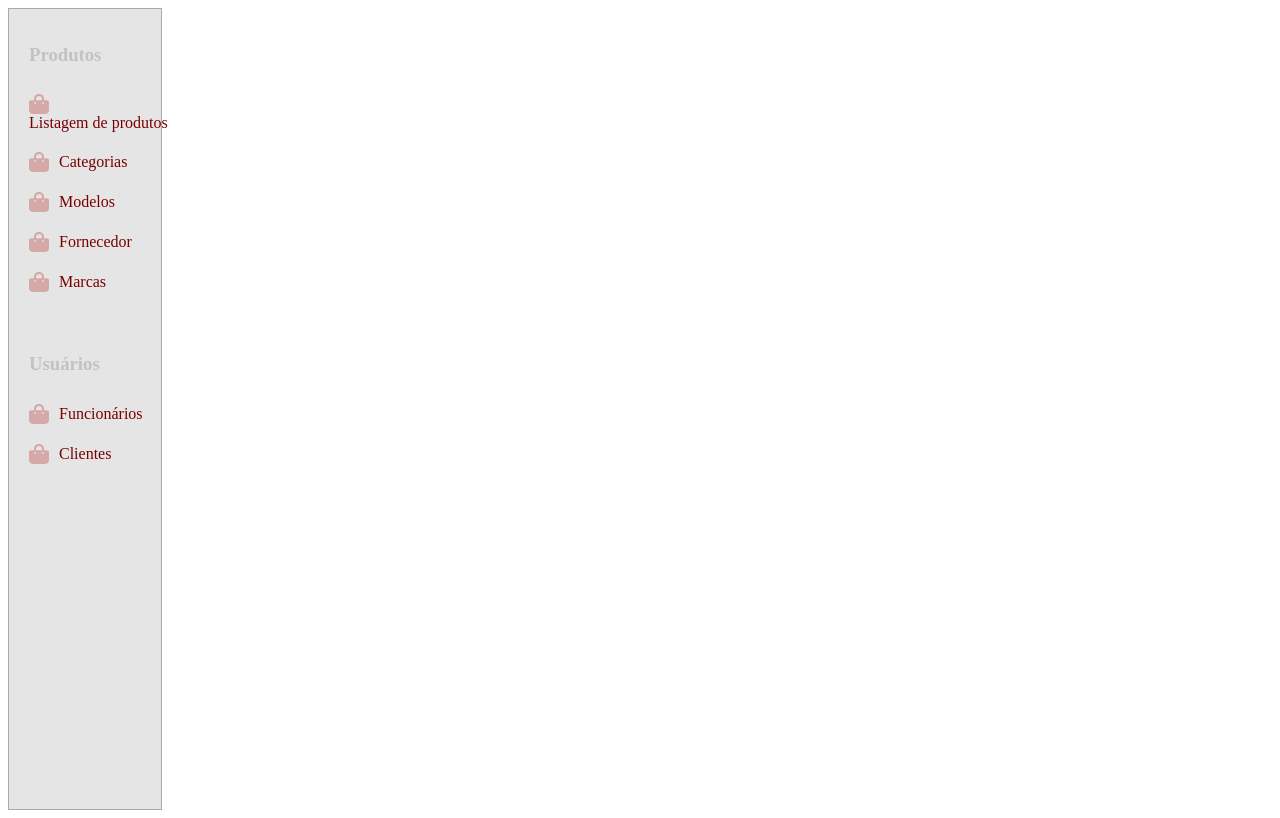
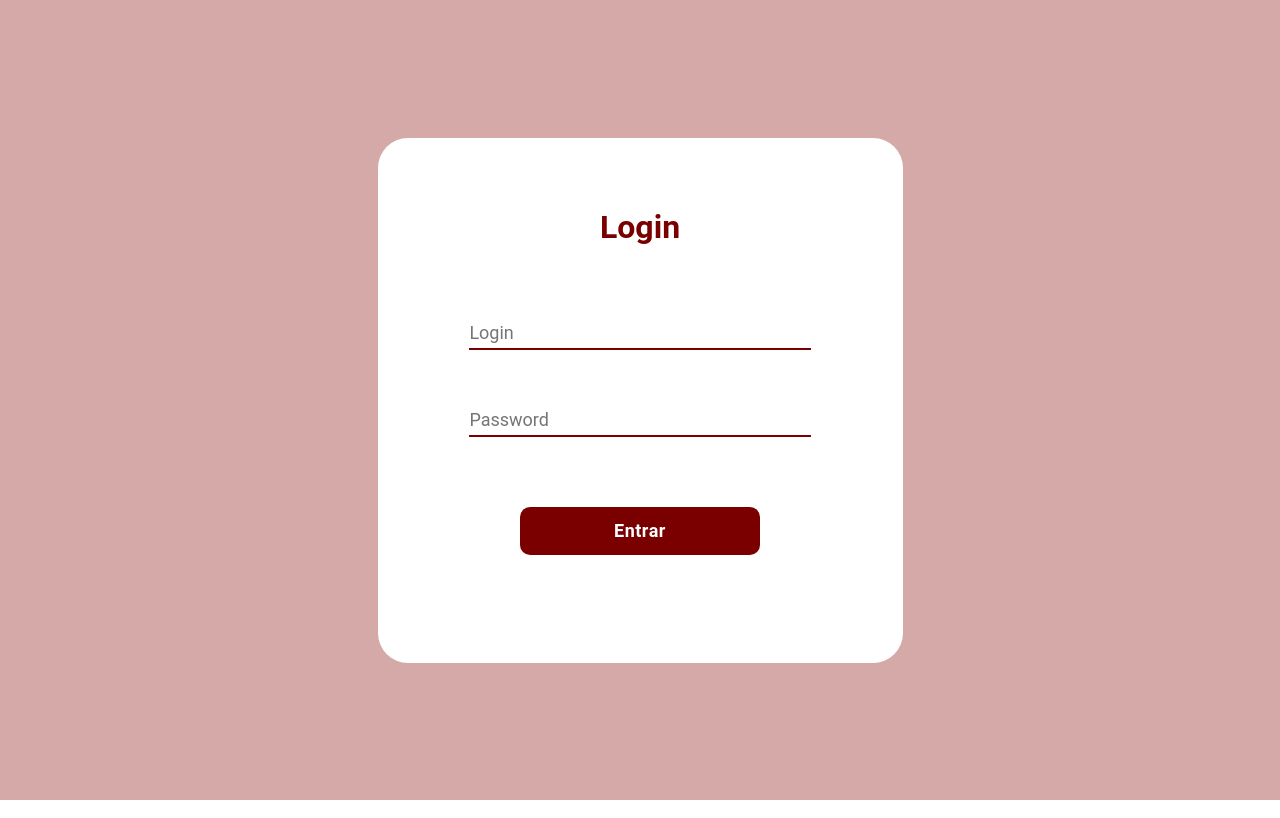
Before and after one commit to Thyago-Oliveira-Perez/femina-stockManager, a React (Vite) app: page / in a window 1280 px wide. Built offline with nearby package versions, Linux system fonts and the light colour scheme.

Commit message:
feat - Adicionado página de login

```diff
--- a/package.json
+++ b/package.json
@@ -22,6 +22,7 @@
   "devDependencies": {
     "@types/react": "^18.0.22",
     "@types/react-dom": "^18.0.7",
+    "@types/styled-components": "^5.1.26",
     "@vitejs/plugin-react": "^2.2.0",
     "typescript": "^4.6.4",
     "vite": "^3.2.0"
--- a/src/App.tsx
+++ b/src/App.tsx
@@ -1,11 +1,12 @@
 import { BrowserRouter, Route, Routes } from "react-router-dom";
-import NavBar from "./NavBar";
+import Login from './pages/Login';
+import NavBar from './NavBar';
 
 function App() {
   return (
     <BrowserRouter>
       <Routes>
-        <Route path="/" element={<NavBar/>} />
+        <Route path='/' element={<Login />} />
       </Routes>
     </BrowserRouter>
   );
--- /dev/null
+++ b/src/components/TextField/index.tsx
@@ -0,0 +1,18 @@
+import * as S from './styles';
+import { TextFieldProps } from './type';
+
+export const TextField = (props: TextFieldProps) => {
+  return (
+    <S.Input
+      id={props.id}
+      name={props.name}
+      type={props.type}
+      value={props.value}
+      placeholder={props.placeholder}
+      onChange={props.onChange}
+      disabled={props.disabled}
+    />
+  );
+};
+
+export default TextField;
--- /dev/null
+++ b/src/components/TextField/styles.ts
@@ -0,0 +1,10 @@
+import styled from 'styled-components';
+
+export const Input = styled.input`
+  width: 100%;
+  background: none;
+  outline: none;
+  padding: 5px 0;
+  border-bottom: 2px solid #7A0000;
+  font-size: 18px;
+`;
--- /dev/null
+++ b/src/components/TextField/type.ts
@@ -0,0 +1,23 @@
+import { ChangeEvent } from "react";
+
+export interface TextFieldProps {
+  id?: string;
+  onChange?: (e: ChangeEvent<HTMLInputElement | HTMLTextAreaElement>) => void;
+  disabled?: boolean;
+  defaultValue?: string | number;
+  value?: string | number;
+  type?:
+  | 'text'
+  | 'number'
+  | 'password'
+  | 'email'
+  | 'date'
+  | 'money'
+  | 'telephone'
+  | 'cellphone'
+  | 'cpf'
+  | 'cnpj'
+  | 'cep';
+  placeholder?: string;
+  name?: string | undefined;
+}
--- /dev/null
+++ b/src/pages/Login/index.tsx
@@ -0,0 +1,27 @@
+import * as S from './styles';
+import TextField from '../../components/TextField';
+
+const Login = () => {
+  return (
+    <S.ContainerStyled>
+      <S.Box>
+        <S.Title>Login</S.Title>
+        <S.Form>
+          <TextField
+            type={'text'}
+            placeholder={'Login'}
+          />
+          <TextField
+            type={'password'}
+            placeholder={'Password'}
+          />
+        </S.Form>
+        <S.ButtonArea>
+          <S.ButtonForm>Entrar</S.ButtonForm>
+        </S.ButtonArea>
+      </S.Box>
+    </S.ContainerStyled>
+  );
+};
+
+export default Login;
--- /dev/null
+++ b/src/pages/Login/styles.ts
@@ -0,0 +1,59 @@
+import { Button, ButtonProps } from '@mui/material';
+import styled from 'styled-components';
+
+export const ContainerStyled = styled.div`
+  width: 100%;
+  height: 100vh;
+  display: flex;
+  flex-direction: column;
+  align-items: center;
+  justify-content: center;
+  background: #D4A9A7;
+`;
+
+export const Box = styled.div`
+  width: 525px;
+  height: 525px;
+  display: flex;
+  flex-direction: column;
+  justify-content: space-evenly;
+  align-items: center;
+  background: #FFFFFF;
+  border-radius: 30px;
+`;
+
+export const Title = styled.h1`
+  font: 50px bold 'Roboto';
+  color: #7A0000;
+`;
+
+export const Form = styled.form`
+  width: 65%;
+  height: 120px;
+  display: flex;
+  flex-direction: column;
+  justify-content: space-between;
+  align-items: center;
+`;
+
+export const ButtonArea = styled.div`
+  width: 100%;
+  height: 85px;
+  display: flex;
+  flex-direction: column;
+  justify-content: space-between;
+  align-items: center;
+`;
+
+export const ButtonForm = styled(Button)<ButtonProps>`
+  &&& {
+    width: 240px;
+    height: 48px;
+    background: #7A0000;
+    color: #FFFFFF;
+    border-radius: 10px;
+    font-size: 18px;
+    font-weight: bold;
+    text-transform: none;
+  }
+`;
--- /dev/null
+++ b/src/styles.css
@@ -0,0 +1,10 @@
+@import url('https://fonts.googleapis.com/css2?family=Poppins&display=swap');
+
+* {
+  padding: 0;
+  margin: 0;
+  vertical-align: baseline;
+  list-style: none;
+  border: 0;
+  font-family: 'Roboto', sans-serif;
+}
```
Also changed, not shown: src/api/Api.ts (+4 -4 lines), src/main.tsx (+4 -3 lines), 1 other file (tests, documents, lock files or other folders).
